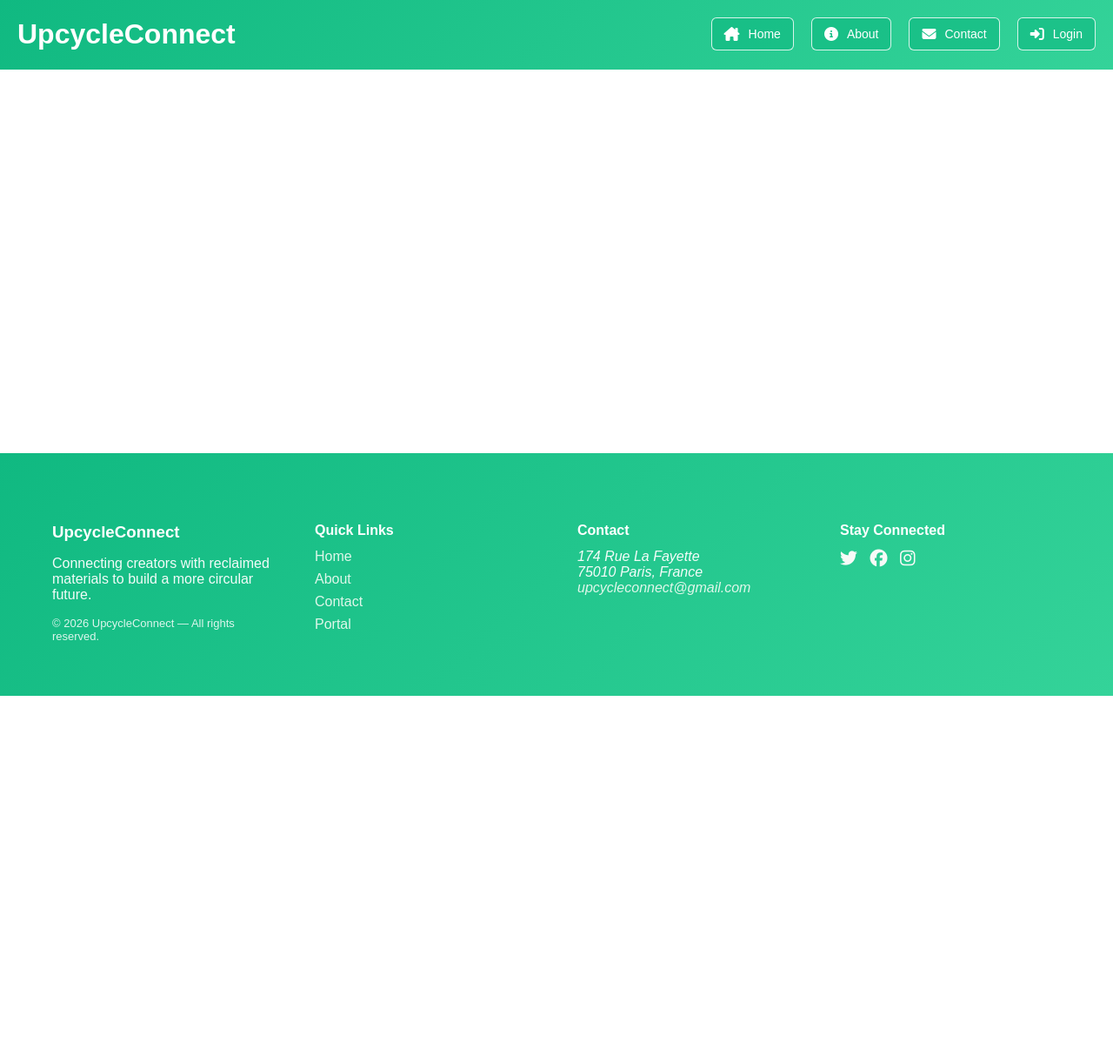
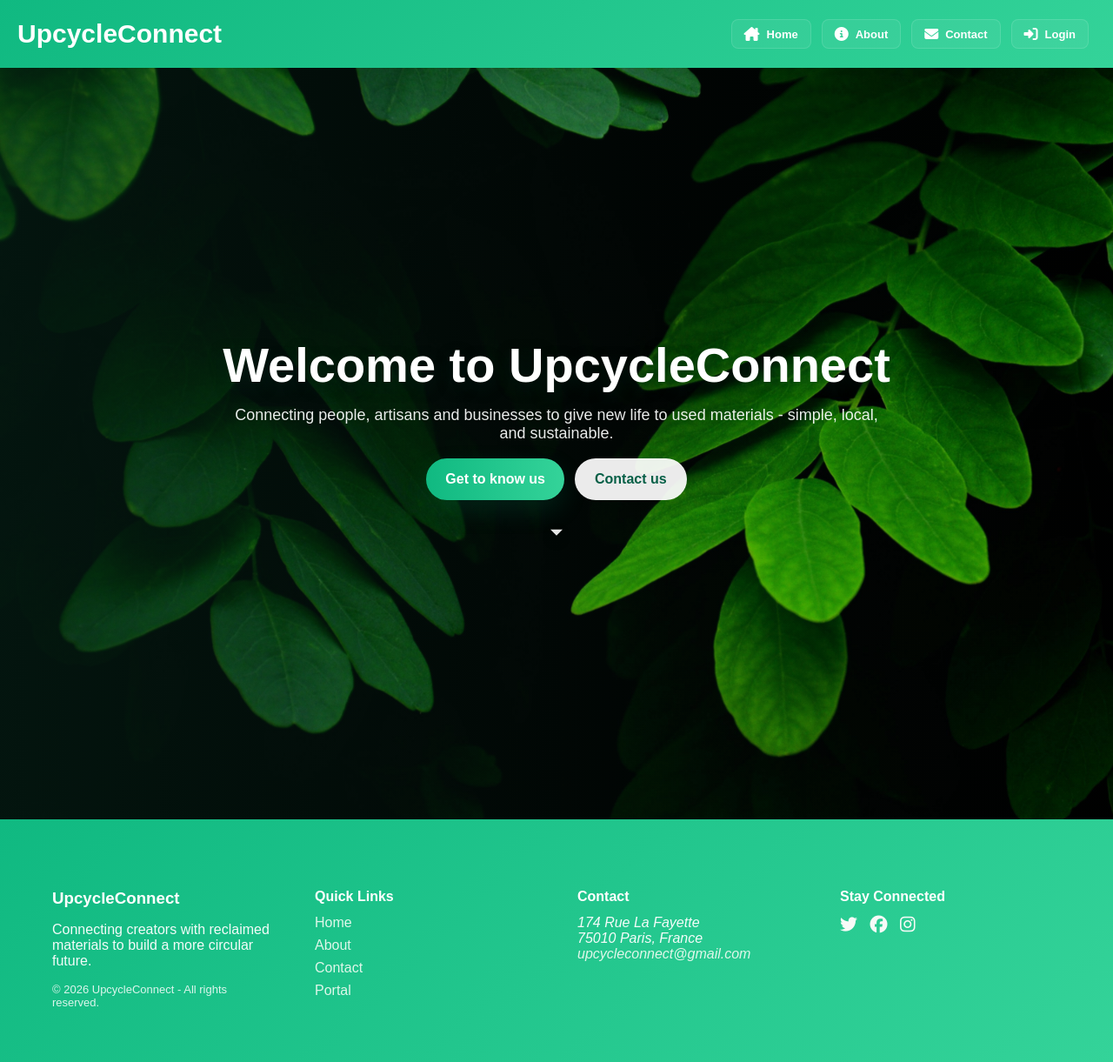
Before and after one commit to labarbe-leo-gits/UpcycleConnect, a PHP site: page /PA/pages/public/index in a window 1280 px wide. Shown: the whole page at 87% size. Before the commit the page ends 800 px from the top, so only its background shows below. Run offline with PHP 8.4, Linux system fonts and the light colour scheme; some libraries are stand-ins or nearby versions; some web fonts are replaced.

Commit message:
Add styles for contact and home pages, enhance customer portal navigation, and update footer content

```diff
--- a/PA - Site Principal/assets/css/customers.css
+++ b/PA - Site Principal/assets/css/customers.css
@@ -1,6 +1,114 @@
 /* Customer Portal Styles */
 
-/* Profile & Portal Cards */
+/* Header / nav clean-up for customer portal */
+header {
+  display: flex;
+  align-items: center;
+  gap: 18px;
+  padding: 14px 20px;
+  background: linear-gradient(135deg, #10b981, #34d399);
+  color: #fff;
+}
+
+header .left h3 {
+  margin: 0;
+  font-size: 30px;
+  font-weight: 700;
+  color: #fff;
+}
+
+header nav {
+  margin-left: auto;
+  display: flex;
+  gap: 12px;
+  align-items: center;
+}
+
+.btn-wrapper {
+  display: inline-flex;
+  align-items: center;
+  gap: 8px;
+  padding: 8px 14px;
+  border-radius: 8px;
+  background: rgba(255, 255, 255, 0.06);
+  border: 1px solid rgba(255, 255, 255, 0.12);
+  color: #fff;
+  cursor: pointer;
+  transition:
+    transform 140ms ease,
+    box-shadow 140ms ease,
+    background 140ms ease;
+}
+.btn-wrapper p {
+  margin: 0;
+  font-size: 13px;
+  font-weight: 600;
+}
+.btn-wrapper i {
+  color: #fff;
+}
+.btn-wrapper:hover {
+  transform: translateY(-3px);
+  box-shadow: 0 8px 20px rgba(0, 0, 0, 0.12);
+}
+
+.nav-dropdown .btn-wrapper {
+  background: transparent;
+  border: 1px solid rgba(255, 255, 255, 0.28);
+}
+
+.btn-wrapper.main-site {
+  background: rgba(255, 255, 255, 0.12);
+}
+
+.profile-dropdown .btn-wrapper {
+  padding: 6px 10px;
+  border-radius: 10px;
+  background: linear-gradient(90deg, #6d28d9, #8b5cf6);
+}
+.profile-dropdown .btn-wrapper i {
+  color: #fff;
+}
+
+.profile-link {
+  display: inline-flex;
+  align-items: center;
+  justify-content: center;
+  width: 44px;
+  height: 44px;
+  border-radius: 9999px;
+  background: rgba(255, 255, 255, 0.06);
+  border: 1px solid rgba(255, 255, 255, 0.12);
+  transition:
+    transform 120ms ease,
+    box-shadow 120ms ease;
+}
+.profile-link:hover {
+  transform: translateY(-3px);
+  box-shadow: 0 8px 18px rgba(6, 95, 70, 0.12);
+}
+.profile-link i {
+  font-size: 18px;
+  color: #fff;
+}
+.profile-pic {
+  width: 36px;
+  height: 36px;
+  border-radius: 50%;
+  object-fit: cover;
+  display: block;
+  border: 2px solid rgba(255, 255, 255, 0.95);
+  box-shadow: 0 6px 16px rgba(0, 0, 0, 0.2);
+}
+
+.logout-btn {
+  background: linear-gradient(180deg, #ef4444, #dc2626);
+  border: none;
+}
+.logout-btn p {
+  color: #fff;
+}
+
 .profile-card {
   background: white;
   padding: 30px;
--- /dev/null
+++ b/PA - Site Principal/assets/css/home.css
@@ -0,0 +1,190 @@
+/* Home / Hero styles for UpcycleConnect */
+
+.hero-landing-wrapper {
+  width: 100%;
+  background-image: url("../img/web/hero.jpg");
+  background-size: cover;
+  background-position: center center;
+  background-repeat: no-repeat;
+  min-height: 100vh;
+  display: flex;
+  align-items: center;
+  padding: 32px 0;
+  position: relative;
+}
+
+.hero-landing-wrapper::before {
+  content: "";
+  position: absolute;
+  inset: 0;
+  background: linear-gradient(
+    90deg,
+    rgba(6, 37, 26, 0.56) 0%,
+    rgba(6, 37, 26, 0.12) 60%,
+    rgba(6, 37, 26, 0.02) 100%
+  );
+  pointer-events: none;
+}
+
+.hero-inner {
+  max-width: 1100px;
+  margin: 0 auto;
+  padding: 0 18px;
+  position: relative;
+  z-index: 2;
+}
+
+.hero-landing {
+  display: flex;
+  flex-direction: column;
+  gap: 18px;
+  align-items: center;
+  justify-content: center;
+  text-align: center;
+  padding: 36px 0;
+}
+
+.hero-content {
+  padding: 12px 8px;
+  background: transparent;
+}
+
+.hero-content h1 {
+  font-size: 56px;
+  margin: 0 0 18px 0;
+  color: #ffffff;
+  line-height: 1.03;
+  font-weight: 800;
+  text-shadow: 0 6px 18px rgba(6, 37, 26, 0.45);
+}
+
+.hero-landing .lead {
+  font-size: 18px;
+  color: rgba(255, 255, 255, 0.92);
+  margin-bottom: 18px;
+  max-width: 760px;
+  margin-left: auto;
+  margin-right: auto;
+}
+
+.hero-ctas {
+  display: flex;
+  gap: 12px;
+  justify-content: center;
+  flex-wrap: wrap;
+}
+
+.btn-cta {
+  display: inline-flex;
+  align-items: center;
+  gap: 10px;
+  padding: 14px 22px;
+  border-radius: 999px;
+  font-weight: 700;
+  text-decoration: none;
+  color: white;
+  background: linear-gradient(90deg, #10b981, #34d399);
+  box-shadow: 0 12px 30px rgba(16, 185, 129, 0.14);
+  transition:
+    transform 160ms ease,
+    box-shadow 160ms ease,
+    filter 160ms ease;
+}
+
+.btn-outline {
+  background: rgba(255, 255, 255, 0.92);
+  color: #065f46;
+  border: 1px solid rgba(255, 255, 255, 0.12);
+  box-shadow: none;
+  transition:
+    transform 160ms ease,
+    box-shadow 160ms ease,
+    background 160ms ease,
+    color 160ms ease;
+}
+
+.btn-cta:hover,
+.btn-cta:focus {
+  transform: translateY(-6px) scale(1.02);
+  box-shadow: 0 20px 50px rgba(16, 185, 129, 0.18);
+  filter: brightness(1.02);
+}
+
+.btn-outline:hover,
+.btn-outline:focus {
+  transform: translateY(-4px);
+  box-shadow: 0 10px 30px rgba(6, 37, 26, 0.08);
+  background: rgba(255, 255, 255, 1);
+}
+
+.btn-cta:focus-visible,
+.btn-outline:focus-visible {
+  outline: 3px solid rgba(16, 185, 129, 0.18);
+  outline-offset: 4px;
+}
+
+.hero-visual {
+  display: none;
+}
+
+.features-grid {
+  display: grid;
+  grid-template-columns: repeat(3, 1fr);
+  gap: 18px;
+  margin-top: 28px;
+}
+
+.feature-card {
+  background: white;
+  border-radius: 12px;
+  padding: 18px;
+  box-shadow: 0 6px 16px rgba(6, 95, 70, 0.03);
+}
+.feature-card h3 {
+  margin: 0 0 8px 0;
+  color: #064e3b;
+}
+.feature-card p {
+  margin: 0;
+  color: #475569;
+  font-size: 14px;
+}
+
+.hero-down {
+  margin-top: 22px;
+  display: inline-block;
+  opacity: 0.95;
+}
+.hero-down svg {
+  width: 28px;
+  height: 28px;
+  filter: drop-shadow(0 6px 12px rgba(0, 0, 0, 0.25));
+}
+
+@media (max-width: 960px) {
+  .hero-landing {
+    text-align: center;
+  }
+  .hero-content {
+    background: rgba(255, 255, 255, 0.88);
+    padding: 18px;
+    border-radius: 10px;
+  }
+  .hero-content h1 {
+    color: #064e3b;
+    text-shadow: none;
+    font-size: 34px;
+  }
+}
+
+@media (max-width: 640px) {
+  .features-grid {
+    grid-template-columns: 1fr;
+  }
+  .hero-content h1 {
+    font-size: 28px;
+  }
+  .hero-landing-wrapper {
+    min-height: 80vh;
+  }
+}
--- a/PA - Site Principal/assets/css/style.css
+++ b/PA - Site Principal/assets/css/style.css
@@ -36,7 +36,7 @@ header > nav {
   display: flex;
   gap: 20px;
   justify-content: end;
-  padding: 20px;
+  padding: 8px;
 }
 
 .container {
--- a/PA - Site Principal/includes/footer.php
+++ b/PA - Site Principal/includes/footer.php
@@ -3,7 +3,7 @@
 			<div class="footer-col brand">
 				<h3>UpcycleConnect</h3>
 				<p>Connecting creators with reclaimed materials to build a more circular future.</p>
-				<p class="small">© <span id="year"></span> UpcycleConnect — All rights reserved.</p>
+				<p class="small">© <span id="year"></span> UpcycleConnect - All rights reserved.</p>
 			</div>
 
 			<div class="footer-col links">
--- a/PA - Site Principal/includes/header.php
+++ b/PA - Site Principal/includes/header.php
@@ -22,13 +22,19 @@ require_once '../../includes/auth.php';
         <script src="../../assets/js/about-map.js" defer></script>
         <script src="../../assets/js/carroussel.js" defer></script>
     <?php endif; ?>
+    <?php if (isset($title) && $title === 'Contact'): ?>
+        <link rel="stylesheet" href="../../assets/css/contact.css">
+    <?php endif; ?>
+    <?php if (isset($title) && $title === 'Home'): ?>
+        <link rel="stylesheet" href="../../assets/css/home.css">
+    <?php endif; ?>
     <script src="https://www.google.com/recaptcha/api.js?render=<?php echo getenv('RECAPTCHA_SITE_KEY'); ?>"></script>
     <script src="../../assets/js/button.js"></script>
 </head>
 <body>
     <header>
         <div class="left">
-            <h1>UpcycleConnect</h1>
+            <h3>UpcycleConnect</h3>
         </div>
         <nav>
             <div class="btn-wrapper" onClick="openFile('index.php')">
--- a/PA - Site Principal/pages/public/about.php
+++ b/PA - Site Principal/pages/public/about.php
@@ -6,11 +6,11 @@ include_once '../../includes/header.php';
 <main class="container page-about">
 	<section class="hero">
 		<h1>About UpcycleConnect</h1>
-		<p class="lead">The intelligent upcycling platform — turning yesterday's waste into tomorrow's resources.</p>
+		<p class="lead">The intelligent upcycling platform - turning yesterday's waste into tomorrow's resources.</p>
 	</section>
 
 	<section class="intro">
-		<p>Founded in 2021, <strong>UpcycleConnect</strong> is an innovative leader in waste reduction and material valorization. We believe that yesterday's waste is tomorrow's resource. By leveraging technology, we breathe new life into unused or obsolete objects through the creative process of upcycling — transforming discarded materials into high-value, aesthetic, and useful products.</p>
+		<p>Founded in 2021, <strong>UpcycleConnect</strong> is an innovative leader in waste reduction and material valorization. We believe that yesterday's waste is tomorrow's resource. By leveraging technology, we breathe new life into unused or obsolete objects through the creative process of upcycling - transforming discarded materials into high-value, aesthetic, and useful products.</p>
 	</section>
 
 	<section class="mission">
@@ -56,7 +56,7 @@ include_once '../../includes/header.php';
 
 	<section class="presence">
 		<h2>Our Presence</h2>
-		<p>Headquartered at <strong>174, rue La Fayette — Paris (10th Arr.)</strong>, we have rapidly expanded our footprint to support local creators. You can find our workshops, conference halls, and smart-box containers in:</p>
+		<p>Headquartered at <strong>174, rue La Fayette - Paris (10th Arr.)</strong>, we have rapidly expanded our footprint to support local creators. You can find our workshops, conference halls, and smart-box containers in:</p>
 		<ul>
 			<li>Paris: 11th, 13th and 16th Arrondissements</li>
 			<li>Greater Paris: Bourg-la-Reine, Ivry and Montreuil</li>
--- a/PA - Site Principal/pages/public/index.php
+++ b/PA - Site Principal/pages/public/index.php
@@ -3,6 +3,30 @@ $title = "Home";
 include_once '../../includes/header.php';
 ?>
 
+<section class="hero-landing-wrapper">
+	<div class="hero-inner">
+		<section class="hero-landing">
+			<div class="hero-content">
+				<h1>Welcome to UpcycleConnect</h1>
+				<p class="lead">Connecting people, artisans and businesses to give new life to used materials - simple, local, and sustainable.</p>
+
+				<div class="hero-ctas">
+					<a class="btn-cta" href="about">Get to know us</a>
+					<a class="btn-cta btn-outline" href="contact">Contact us</a>
+				</div>
+
+				<div class="hero-down" aria-hidden="true">
+					<svg viewBox="0 0 24 24" fill="none" xmlns="http://www.w3.org/2000/svg">
+						<path d="M12 16l-6-6h12l-6 6z" fill="white" fill-opacity="0.95" />
+					</svg>
+				</div>
+			</div>
+
+			<aside class="hero-visual" aria-hidden="true" role="img" aria-label="Decorative hero image"></aside>
+		</section>
+	</div>
+</section>
+
 <?php
 include_once '../../includes/footer.php';
 ?>
```
Also changed, not shown: other parts of PA - Site Principal/assets/css/customers.css (+62 -6 lines), PA - Site Principal/assets/css/contact.css (added, +117 -0 lines), PA - Site Principal/includes/customers-header.php (+29 -8 lines), PA - Site Principal/pages/public/contact.php (+3 -5 lines), PA - Site Principal/assets/img/web/hero.jpg (added), PA - Site Principal/pages/customers/offers.php (added).
